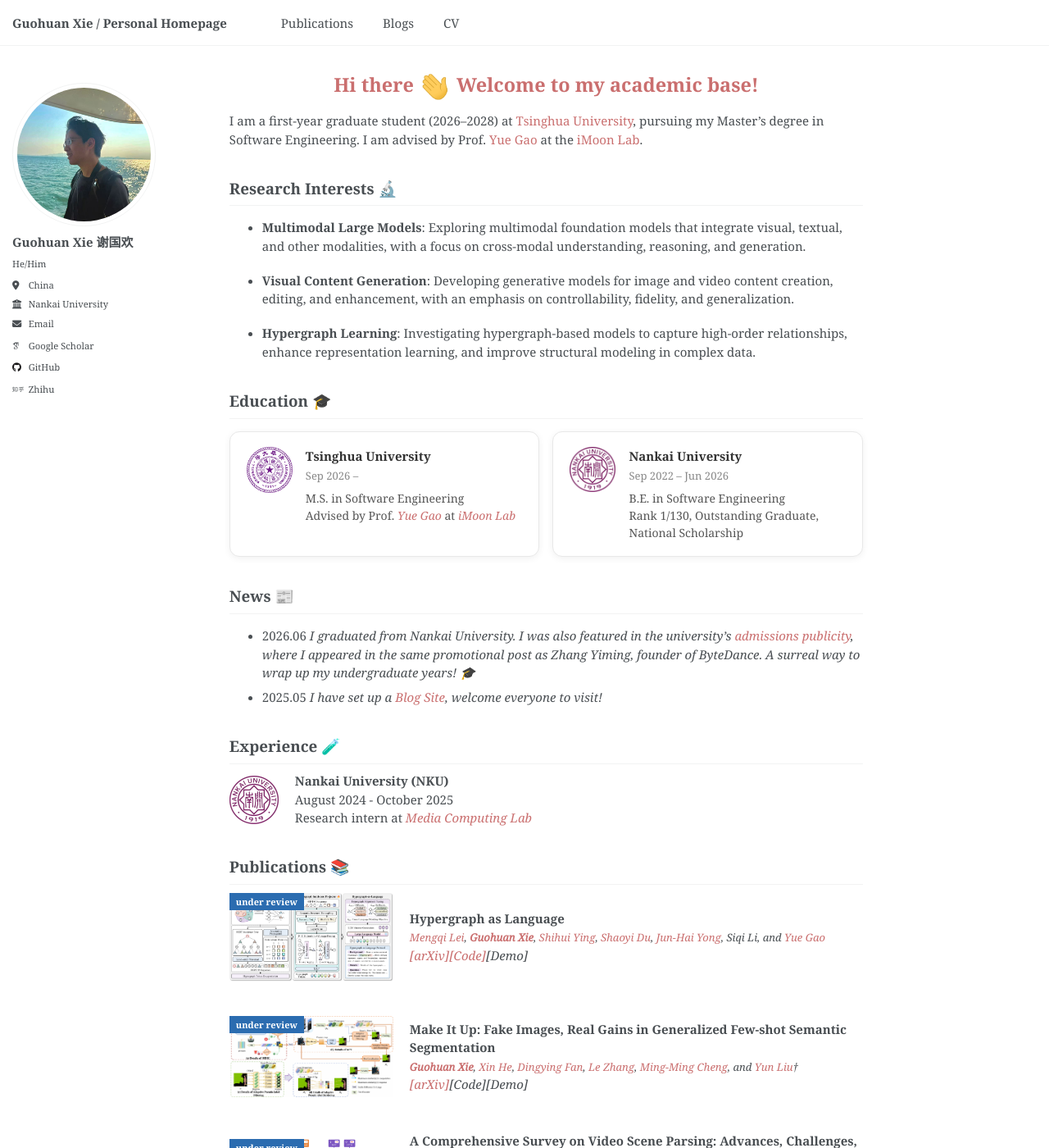
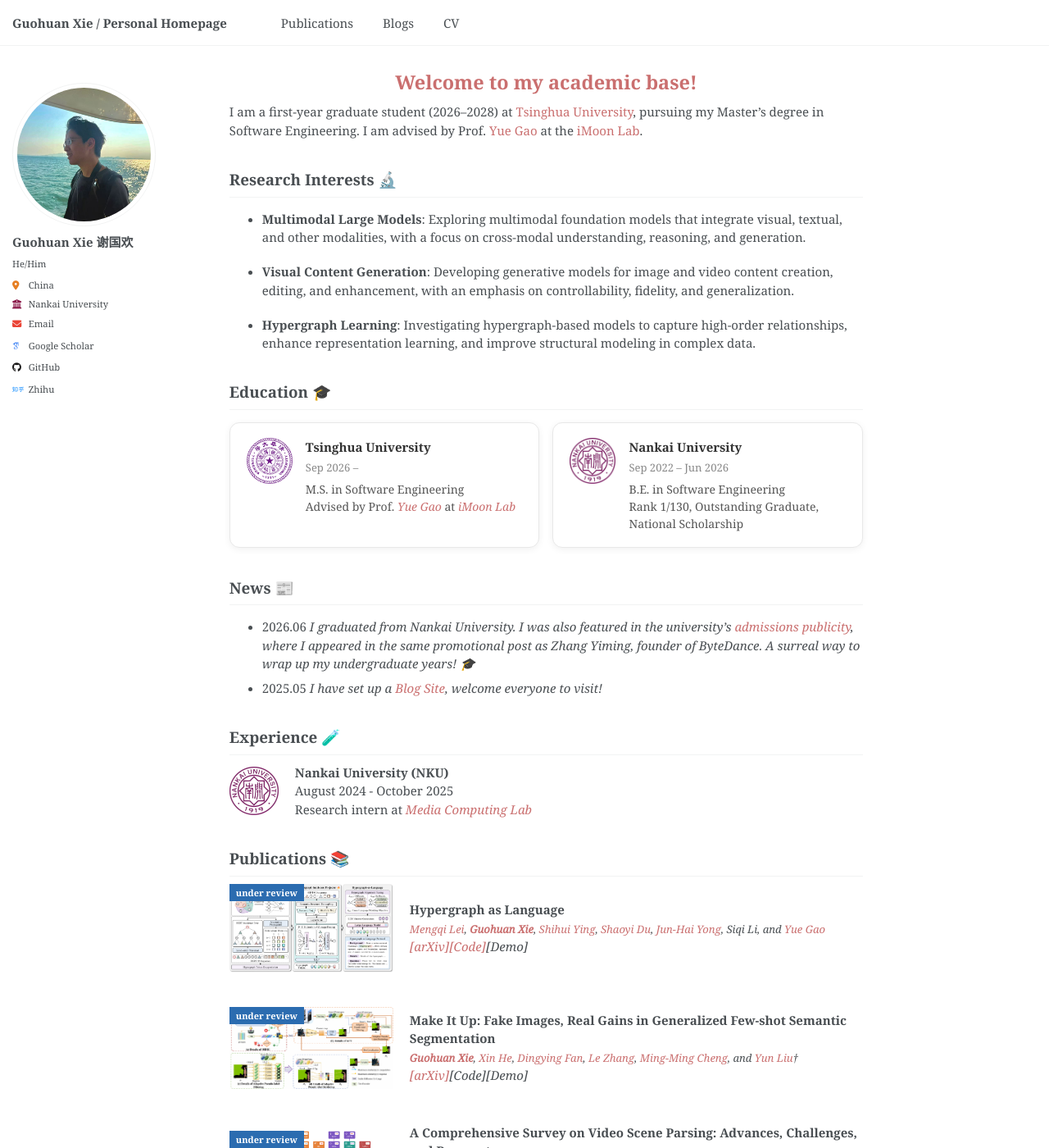
Before and after one commit to guohuan-xie/guohuan-xie.github.io, a Jekyll site: the page built from _pages/about.md, in a window 1280 px wide and 1400 px high. Shown: the whole window at 82% size. Built offline with Jekyll 4.4.1, drawn with Linux system fonts in a browser that asks for light colours; some web fonts are replaced.

Commit message:
Update styles in about page and utilities to enhance link visibility and add new social icon colors for improved aesthetics.

```diff
--- a/_pages/about.md
+++ b/_pages/about.md
@@ -69,7 +69,7 @@
     </style>
 </head>
 <body>
-<h1 class="main-heading">Hi there <img src="images/Hi.gif" width="40px"> Welcome to my academic base!</h1>
+<h1 class="main-heading">Welcome to my academic base!</h1>
 </body>
 </html>
 I am a first-year graduate student (2026–2028) at [Tsinghua University](https://www.tsinghua.edu.cn/), pursuing my Master's degree in Software Engineering. I am advised by Prof. [Yue Gao](https://www.thss.tsinghua.edu.cn/faculty/gaoyue.htm) at the [iMoon Lab](https://www.gaoyue.org/).
--- a/_sass/include/_utilities.scss
+++ b/_sass/include/_utilities.scss
@@ -316,6 +316,58 @@
   .fa-xing-square {
     color: $xing-color;
   }
+
+  .fa-zhihu {
+    color: #0084ff;
+  }
+
+  .fa-google-scholar {
+    color: #4285f4;
+  }
+
+  .ai-google-scholar {
+    color: #4285f4;
+  }
+
+  .ai-arxiv {
+    color: #b31b1b;
+  }
+
+  .ai-semantic-scholar {
+    color: #1857b6;
+  }
+}
+
+/* Sidebar author links: keep text neutral, color icons only */
+.author__urls.social-icons {
+  a {
+    color: var(--global-text-color);
+  }
+
+  .fa-location-dot {
+    color: #e67e22;
+  }
+
+  .fa-building-columns {
+    color: #8b1a4a;
+  }
+
+  .fa-envelope {
+    color: #ea4335;
+  }
+
+  .ai-google-scholar,
+  .fa-google-scholar {
+    color: #4285f4;
+  }
+
+  .fa-github {
+    color: #181717;
+  }
+
+  .fa-zhihu {
+    color: #0084ff;
+  }
 }
 
 
```
Also changed, not shown: other parts of _pages/about.md (+1 -1 lines).
